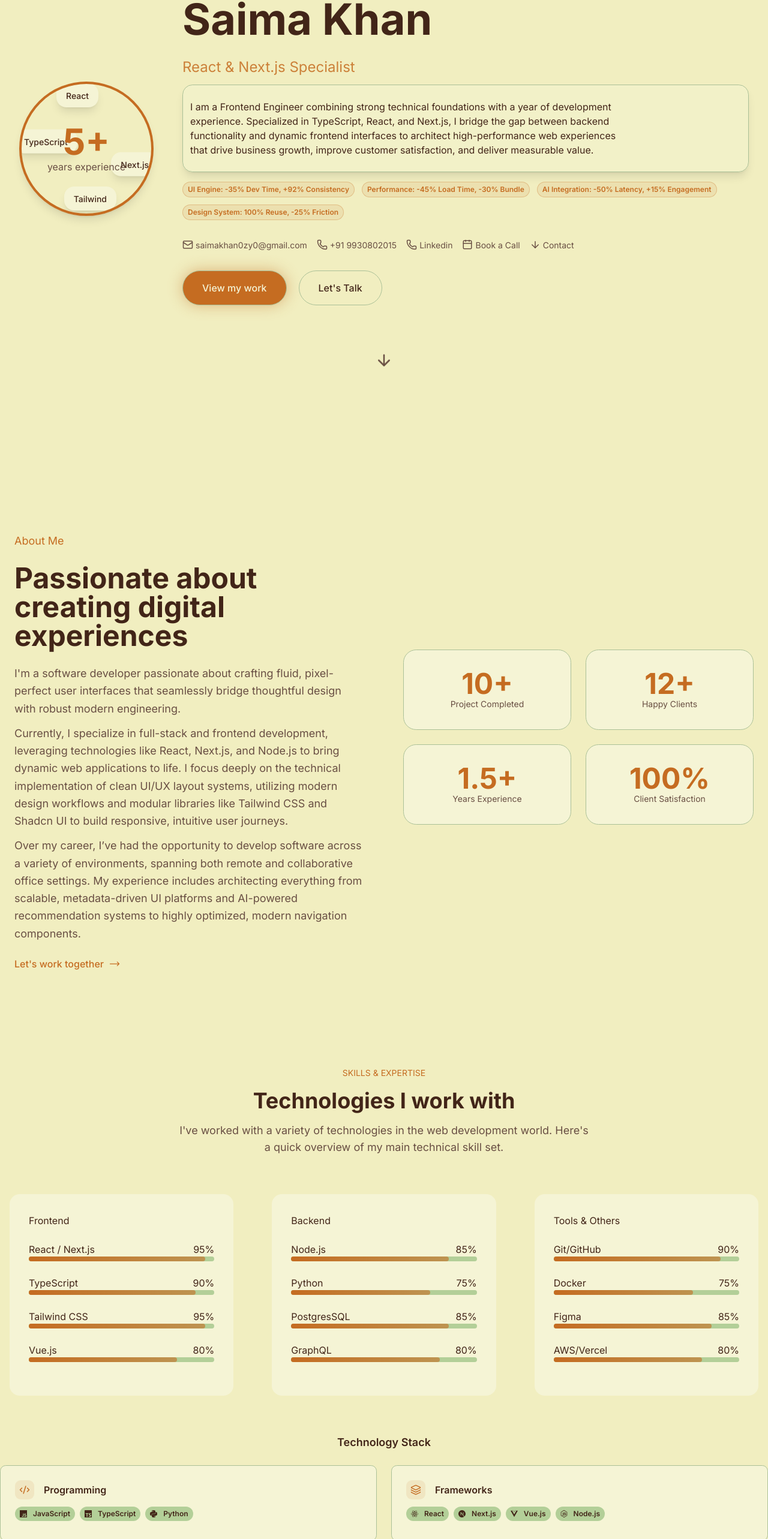
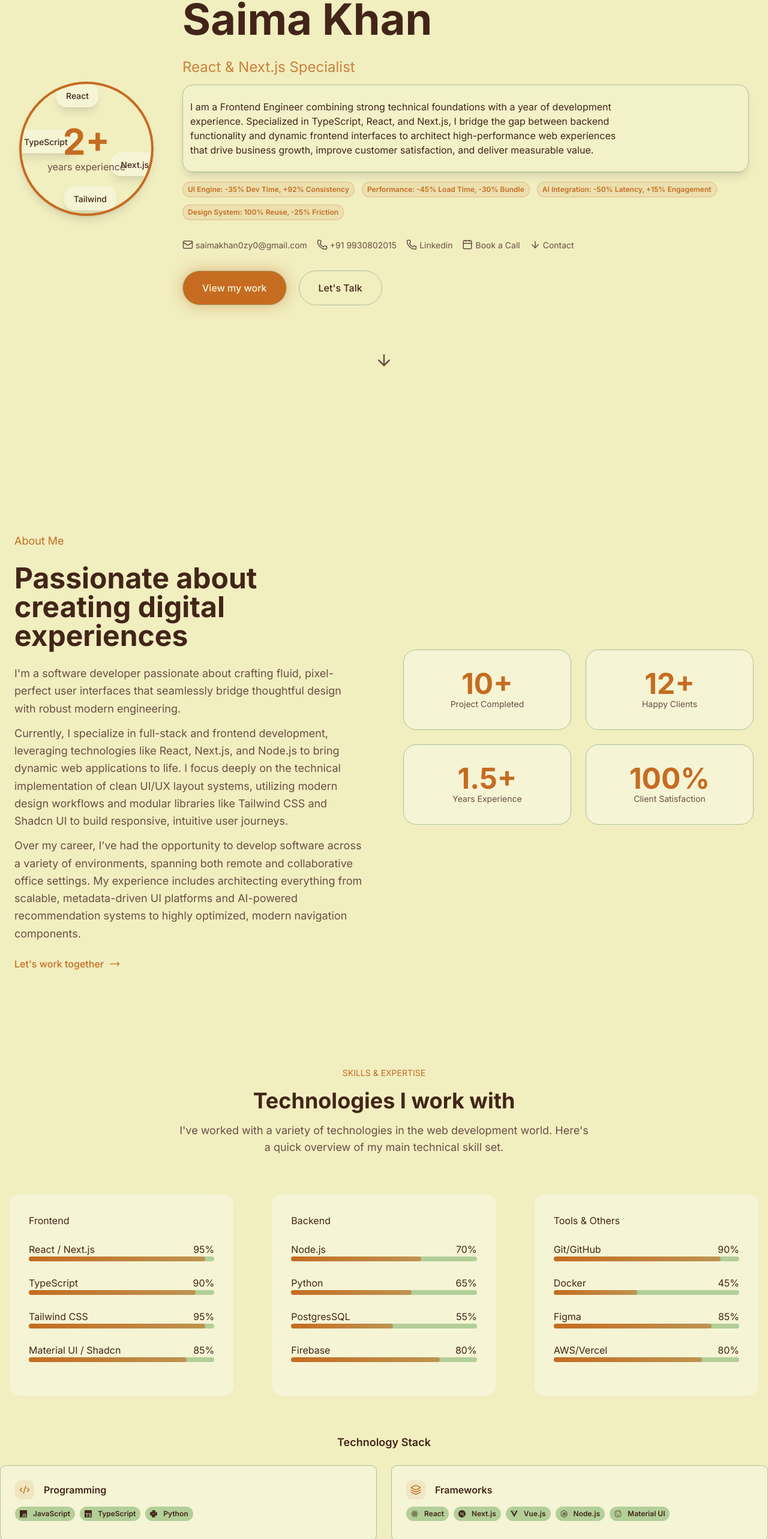
Before and after one commit to saimakhanac/portfolio, a Next.js app: page / in a window 1280 px wide. Shown: the part 200-2766 px from the top of the page at 60% size. Built offline with nearby package versions, Linux system fonts and the light colour scheme.

Commit message:
smal changes

```diff
--- a/components/hero.tsx
+++ b/components/hero.tsx
@@ -1,6 +1,6 @@
 "use client";
 import React, { useEffect, useState } from "react";
-import { ArrowDown, Mail, Phone, Calendar, } from "lucide-react";
+import { ArrowDown, Mail, Phone, Calendar } from "lucide-react";
 import Link from "next/link";
 const techstack = ["React", "TypeScript", "Next.js", "Tailwind"];
 const roles = [
@@ -69,10 +69,10 @@ export const Hero = () => {
         <div className="min-h-screen flex justify-evenly flex-col">
           <div className="flex flex-col-reverse md:flex-row items-center gap-12">
             {/* circle design  */}
-            <div className="">
+            <div className={`${isVisible ? "animate-fade-up" : "opacity-0"}`}>
               <div className="relative overflow-hidden rounded-full border-4 border-primary w-56 h-56 shadow-lg">
                 <div className="flex flex-col items-center justify-center w-full h-full z-100">
-                  <span className="text-6xl font-bold text-primary">5+</span>
+                  <span className="text-6xl font-bold text-primary">2+</span>
                   <span className="text-muted-foreground">
                     years experience
                   </span>
@@ -95,7 +95,7 @@ export const Hero = () => {
             {/* circle ends here */}
 
             {/* Info */}
-            <div>
+            <div className={`${isVisible ? "animate-fade-up" : "opacity-0"}`}>
               <div className="text-4xl md:text-6xl lg:text-7xl font-bold text-balance leading-tight">
                 Saima Khan
               </div>
@@ -162,7 +162,10 @@ export const Hero = () => {
           </div>
           {/* Scroll down */}
           <div className="mt-6 sm:mt-0 flex justify-center animate-bounce">
-            <Link href="#about" className="text-muted-foreground hover:text-primary transition-colors">
+            <Link
+              href="#about"
+              className="text-muted-foreground hover:text-primary transition-colors"
+            >
               <ArrowDown size={30} />
             </Link>
           </div>
--- a/components/skillsSection.tsx
+++ b/components/skillsSection.tsx
@@ -7,7 +7,7 @@ import {
   SiDocker,
   SiFigma,
   SiGit,
-  SiGraphql,
+  SiFirebase,
   SiJavascript,
   SiJest,
   SiMongodb,
@@ -23,6 +23,7 @@ import {
   SiVercel,
   SiVuedotjs,
   SiWebpack,
+  SiMaterialdesign,
 } from "react-icons/si";
 import { FaAws } from "react-icons/fa";
 import { TbApi } from "react-icons/tb";
@@ -34,23 +35,23 @@ const skillCategories = [
       { name: "React / Next.js", level: 95 },
       { name: "TypeScript", level: 90 },
       { name: "Tailwind CSS", level: 95 },
-      { name: "Vue.js", level: 80 },
+      { name: "Material UI / Shadcn", level: 85 },
     ],
   },
   {
     title: "Backend",
     skills: [
-      { name: "Node.js", level: 85 },
-      { name: "Python", level: 75 },
-      { name: "PostgresSQL", level: 85 },
-      { name: "GraphQL", level: 80 },
+      { name: "Node.js", level: 70 },
+      { name: "Python", level: 65 },
+      { name: "PostgresSQL", level: 55 },
+      { name: "Firebase", level: 80 },
     ],
   },
   {
     title: "Tools & Others",
     skills: [
       { name: "Git/GitHub", level: 90 },
-      { name: "Docker", level: 75 },
+      { name: "Docker", level: 45 },
       { name: "Figma", level: 85 },
       { name: "AWS/Vercel", level: 80 },
     ],
@@ -65,12 +66,12 @@ const techStack = [
   {
     title: "Frameworks",
     icon: Layers,
-    items: ["React", "Next.js", "Vue.js", "Node.js"],
+    items: ["React", "Next.js", "Vue.js", "Node.js", "Material UI"],
   },
   {
     title: "Libraries",
     icon: LibraryIcon,
-    items: ["Tailwind CSS", "GraphQL", "REST APIs", "Sass", "Jest", "Cypress"],
+    items: ["Tailwind CSS", "Firebase", "REST APIs", "Sass", "Jest", "Cypress"],
   },
   {
     title: "Packages & Tools",
@@ -97,7 +98,7 @@ const techIcon: Record<string, IconType> = {
   "Vue.js": SiVuedotjs,
   "Node.js": SiNodedotjs,
   "Tailwind CSS": SiTailwindcss,
-  GraphQL: SiGraphql ,
+  Firebase: SiFirebase,
   "REST APIs": TbApi,
   Sass: SiSass,
   Jest: SiJest,
@@ -108,9 +109,10 @@ const techIcon: Record<string, IconType> = {
   Docker: SiDocker,
   Vercel: SiVercel,
   Figma: SiFigma,
-  StoryBook: SiStorybook ,
+  StoryBook: SiStorybook,
   Webpack: SiWebpack,
   AWS: FaAws,
+  "Material UI": SiMaterialdesign,
 };
 
 const SkillsSection = () => {
@@ -134,7 +136,9 @@ const SkillsSection = () => {
     <>
       <section id="skills" ref={sectionRef} className="py-10">
         <div className="max-w-7xl mx-auto">
-          <div className="text-center px-6 lg:px-10 max-w-3xl mx-auto">
+          <div
+            className={`text-center px-6 lg:px-10 max-w-3xl mx-auto ${isVisible ? "animate-fade-up" : "opacity-0"}`}
+          >
             <div className="text-sm text-primary uppercase my-4">
               {" "}
               Skills & Expertise{" "}
@@ -150,7 +154,10 @@ const SkillsSection = () => {
           {/* box */}
           <div className="grid md:grid-cols-3 grid-cols-1 gap-8 my-16">
             {skillCategories.map((category, categoryIndex) => (
-              <div className="bg-card rounded-xl p-8 mx-4" key={categoryIndex}>
+              <div
+                className={`bg-card rounded-xl p-8 mx-4 ${isVisible ? "animate-fade-up" : "opacity-0"}`}
+                key={categoryIndex}
+              >
                 <p>{category.title}</p>
                 {category.skills.map((skill, skillIndex) => (
                   <div className="my-6" key={skillIndex}>
@@ -183,7 +190,7 @@ const SkillsSection = () => {
               const TitleIcon = list.icon;
               return (
                 <div
-                  className="bg-card p-6 rounded-md border border-border hover:border-primary/10 lg:my-0 md:my-4 my-6"
+                  className={`bg-card p-6 rounded-md border border-border hover:border-primary/10 lg:my-0 md:my-4 my-6 ${isVisible ? "animate-fade-up" : "opacity-0"}`}
                   key={index}
                 >
                   <div className="flex gap-4 items-center">
```
